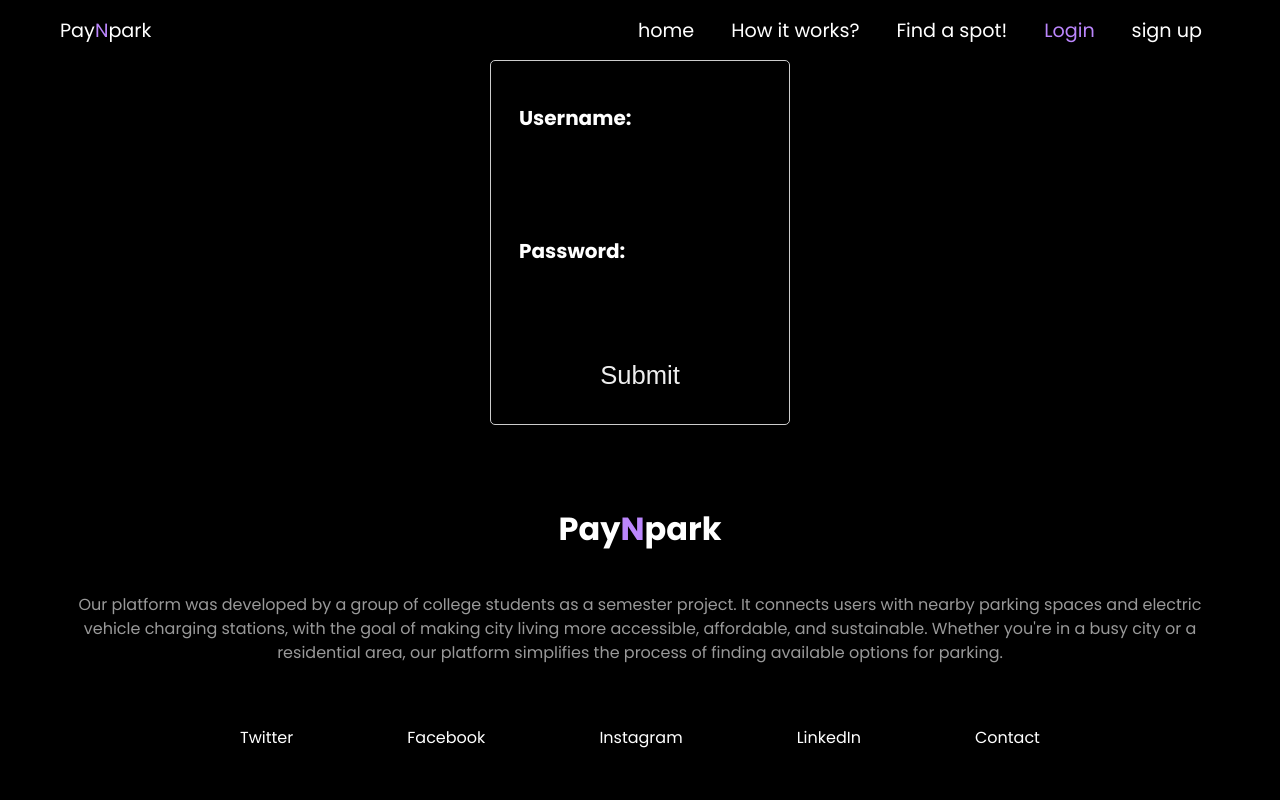
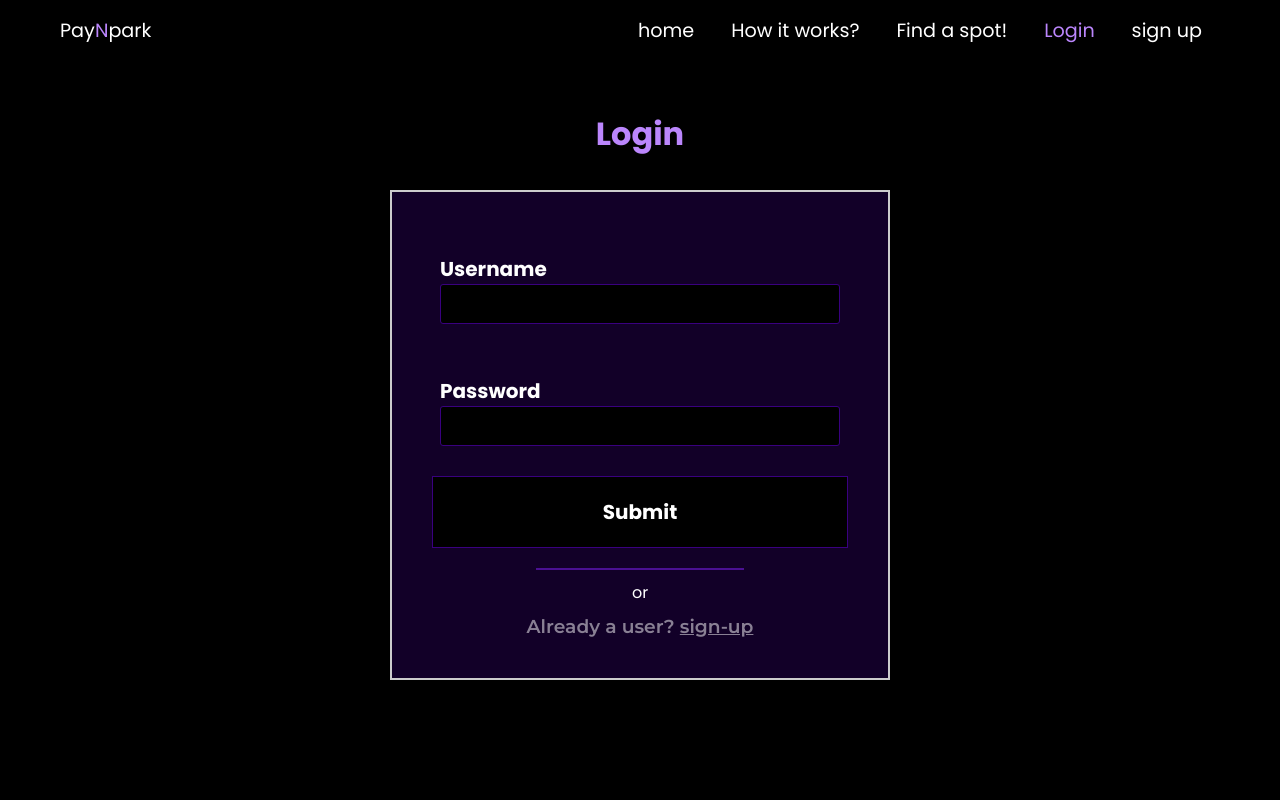
Before and after one commit to prattiikk/ParkNpay, a React (Create React App) app: page /login in a window 1280 px wide. Shown: the top 800 px of the page. Built offline with nearby package versions, Linux system fonts and the light colour scheme; a web font is replaced by a local one.

Commit message:
added styling to login page - login page done

```diff
--- a/src/App.css
+++ b/src/App.css
@@ -497,6 +497,7 @@ footer p {
   input[type="text"],
   input[type="date"],
   input[type="time"] {
+
     align-self: center;
     border: none;
     padding: 10px;
@@ -724,3 +725,86 @@ footer p {
 .main-text__link:hover{
   background-color: #bb86fc;
 }
+
+
+
+
+
+
+/* login-form styling */
+.login-form-wrapper .login-form {
+  display: flex;
+  flex-direction: column;
+  width: 500px;
+  margin: 2px auto;
+  padding: 40px;
+  border: 2px solid #ccc;
+  background-color: #120028;
+}
+.login-form-wrapper .login-form__label {
+  text-transform: capitalize;
+  font-family: 'Poppins',sans-serif;
+  margin-bottom: 10px;
+  font-size: 20px;
+  color: white;
+}
+.login-form-wrapper .login-form__input {
+  padding: 10px;
+  background-color: black;
+  border-radius: 3px;
+  border: 1px solid #39007f;
+  font-size: 16px;
+  margin-bottom: 20px;
+}
+
+.login-form-wrapper .login-form__button {
+  color: #fff;
+  padding: 20px;
+  font-size: 16px;
+  cursor: pointer;
+  font-family: 'Poppins',sans-serif;
+  font-size: 20px;
+  font-weight: 600;
+  border: 1px solid #39007f;
+}
+
+.login-form-wrapper .login-form__button:hover {
+  background-color: #bb86fc;
+}
+
+.login-form-wrapper{
+  display: flex;
+  flex-direction: column;
+  justify-content: center;
+  align-items: center;
+  margin-top: 20px;
+  margin-bottom: 140px;
+}
+
+.login-form__heading{
+  color: #bb86fc;
+  margin-top: 30px;
+  margin-bottom: 30px;
+  font-size: 2em;
+}
+
+.login-form__or{
+  color: white;
+  align-self: center;
+}
+.login-form__hr{
+  margin-top: 20px;
+  margin-bottom: 10px;
+  border-color: #4a1092;
+}
+.login-form__footing{
+  color: white;
+  opacity: 0.5;
+  padding-top: 10px;
+  font-family: "Montserrat", sans-serif;
+  align-self: center;
+}
+.login-form__footing span{
+   text-decoration: underline;
+   font-weight: 600;
+}
--- a/src/App.js
+++ b/src/App.js
@@ -27,6 +27,7 @@ function App() {
       <Route path="/how" element={<How/>} />
       <Route path="/find" element={<Find/>} />
       <Route path="/login" element={<Login/>} />
+      <Route path='/signup' element={<Home/>} />
      </Routes>
     <Footer/>
 
--- a/src/pages/login.css
+++ /dev/null
@@ -1,35 +0,0 @@
-.login-form {
-    display: flex;
-    flex-direction: column;
-    width: 300px;
-    margin: auto;
-    padding: 20px;
-    border: 1px solid #ccc;
-    border-radius: 5px;
-  }
-  label {
-    margin-bottom: 10px;
-    font-size: 20px;
-    color: white;
-  }
-  input {
-    padding: 10px;
-    background-color: white;
-    border-radius: 3px;
-    border: solid 1px white;
-    font-size: 16px;
-    margin-bottom: 20px;
-  }
-
-  button {
-    background-color: #007bff;
-    color: #fff;
-    padding: 10px 20px;
-    border-radius: 3px;
-    font-size: 16px;
-    cursor: pointer;
-  }
-
-  button:hover {
-    background-color: #0069d9;
-  }
--- a/src/pages/login.js
+++ b/src/pages/login.js
@@ -1,31 +1,40 @@
-
+import { Link } from 'react-router-dom';
 import axios from 'axios';
-import './login.css';
+import { eventWrapper } from '@testing-library/user-event/dist/utils';
 const Login = () => {
-    async function login(){
-        try{
-          let info=await axios.post('/user/login',{
-            username:document.getElementById("username").value,
-            password:document.getElementById("password").value
+  async function login() {
+    try {
+      let info = await axios.post('/user/login', {
+        username: document.getElementById("username").value,
+        password: document.getElementById("password").value
       })
-           localStorage.setItem("user",info.data.user);
+      localStorage.setItem("user", info.data.user);
       console.log(localStorage.getItem("user"))
-        }catch(err){
-          alert("wrong username or password")
+    } catch (err) {
+      alert("Wrong username or password !!!")
     }
   }
   return (
+    <>
+    <div className='login-form-wrapper'>
+      <h3 className='login-form__heading'>Login</h3>
       <form className="login-form" >
-      <label>
-        Username:
-        <input id='username' type="text"/>
+        <label className='login-form__label'>
+          Username
+          <input className='login-form__input' id='username' type="text" />
         </label>
-      <label>
-        Password:
-        <input id='password' type="text" />
+        <label className="login-form__label">
+          Password
+          <input className='login-form__input' id='password' type="text" />
         </label>
-      <button onClick={login} type="submit">Submit</button>
+        <button className='login-form__button' onClick={login} type="submit">Submit</button>
+        <hr className='login-form__hr'></hr>
+        <p className='login-form__or'>or</p>
+        <h3 className='login-form__footing'>Already a user? <span> <Link id='sign-up-now' to='/signup'>sign-up</Link> </span></h3>
       </form>
+    </div>
+    <hr></hr>
+    </>
   );
 };
 
```
Lines whose indentation alone changed are shown as unchanged.
